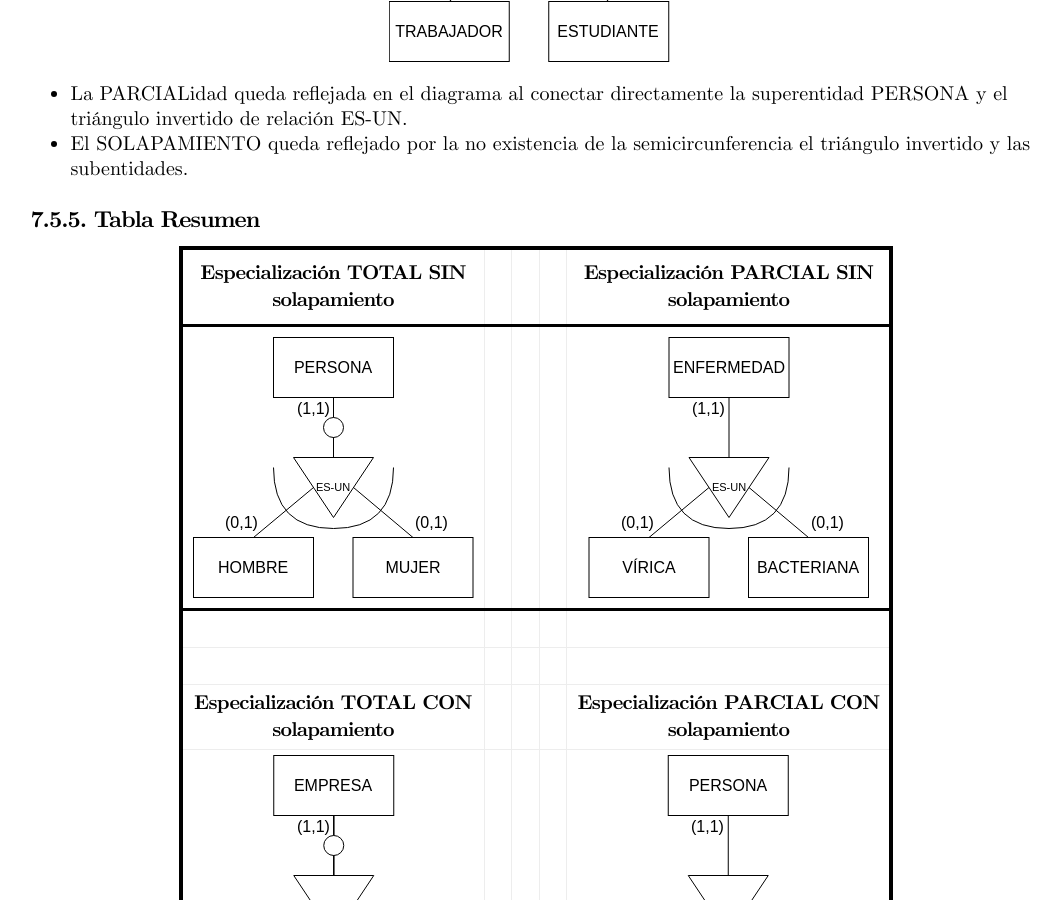
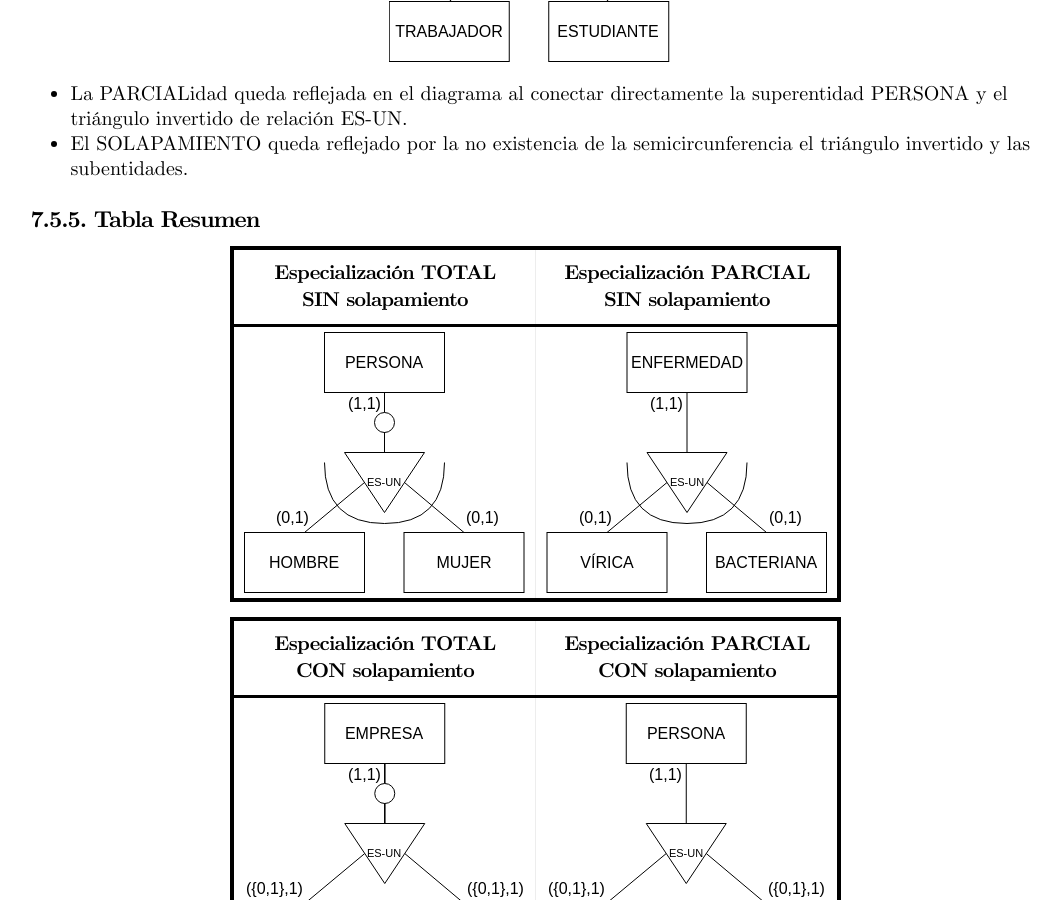
Before and after one commit to TeoRojas/teorojas.github.io, a Jekyll site: the page built from bases-de-datos/UD02-teoria.md, in a window 1280 px wide and 900 px high, scrolled down 31586 px. Shown: the whole window, without its empty margins (104-1165 px from the left). Built offline with Jekyll 4.4.1, drawn with Linux system fonts in a browser that asks for light colours; nearby versions of some CDN libraries.

Commit message:
BBDD.UD02 -> 'Tabla Resumen' Improved

```diff
--- a/bases-de-datos/UD02-teoria.md
+++ b/bases-de-datos/UD02-teoria.md
@@ -651,15 +651,13 @@ Por ejemplo, **en el dominio del siguiente ejemplo**, una PERSONA puede ser un T
 
 ### 7.5.5. Tabla Resumen
 
-| **Especialización TOTAL SIN** <br> **solapamiento**    |   |   |   | **Especialización PARCIAL SIN** <br> **solapamiento**  |
-| ![Especialización TOTAL SIN solapamiento](/bases-de-datos/imgs/ud02/ud02_img12_totalSinSolapamiento.svg) |   |   |   | ![Especialización PARCIAL SIN solapamiento](/bases-de-datos/imgs/ud02/ud02_img12_parcialSinSolapamiento.svg) |
-|-----------------------------------------------|---|---|---|-----------------------------------------------|
-|                                               |   |   |   |                                               |
-|-----------------------------------------------|---|---|---|-----------------------------------------------|
-|                                               |   |   |   |                                               |
-|-----------------------------------------------|---|---|---|-----------------------------------------------|
-| **Especialización TOTAL CON** <br> **solapamiento**    |   |   |   | **Especialización PARCIAL CON** <br> **solapamiento**  |
-| ![Especialización TOTAL CON solapamiento](/bases-de-datos/imgs/ud02/ud02_img12_totalConSolapamiento.svg) |   |   |   | ![Especialización PARCIAL CON solapamiento](/bases-de-datos/imgs/ud02/ud02_img12_parcialConSolapamiento.svg) |
+| **Especialización TOTAL <br> SIN solapamiento**    | **Especialización PARCIAL <br> SIN solapamiento**  |
+|-----------------------------------------------|-----------------------------------------------|
+| ![Especialización TOTAL SIN solapamiento](/bases-de-datos/imgs/ud02/ud02_img12_totalSinSolapamiento.svg) | ![Especialización PARCIAL SIN solapamiento](/bases-de-datos/imgs/ud02/ud02_img12_parcialSinSolapamiento.svg) |
+
+| **Especialización TOTAL <br> CON solapamiento**    | **Especialización PARCIAL <br> CON solapamiento**  |
+|-----------------------------------------------|-----------------------------------------------|
+| ![Especialización TOTAL CON solapamiento](/bases-de-datos/imgs/ud02/ud02_img12_totalConSolapamiento.svg) | ![Especialización PARCIAL CON solapamiento](/bases-de-datos/imgs/ud02/ud02_img12_parcialConSolapamiento.svg) |
 
 
 ## 7.6. Cardinalidades en las restricciones de especialización.
```
